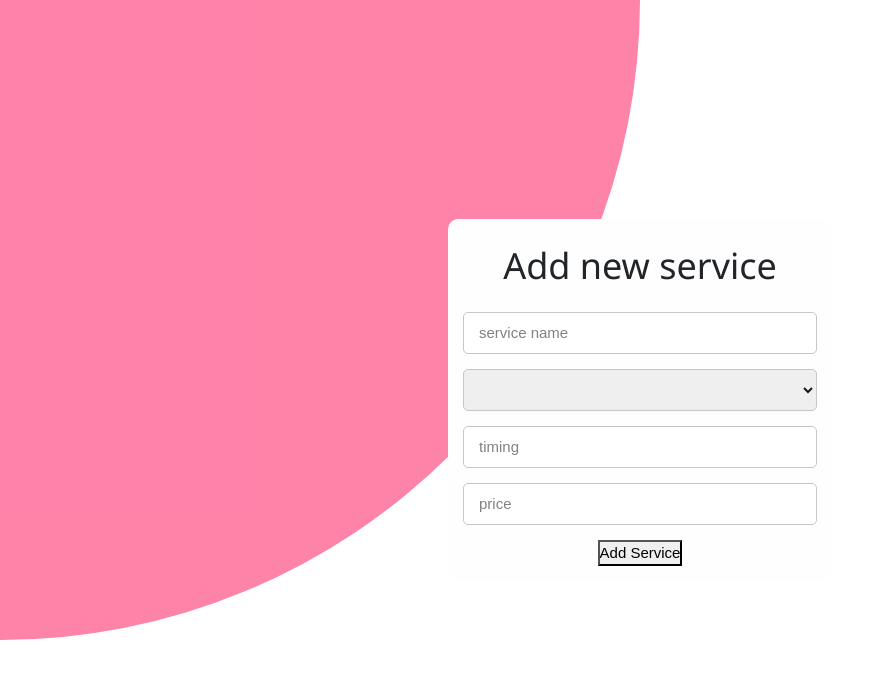
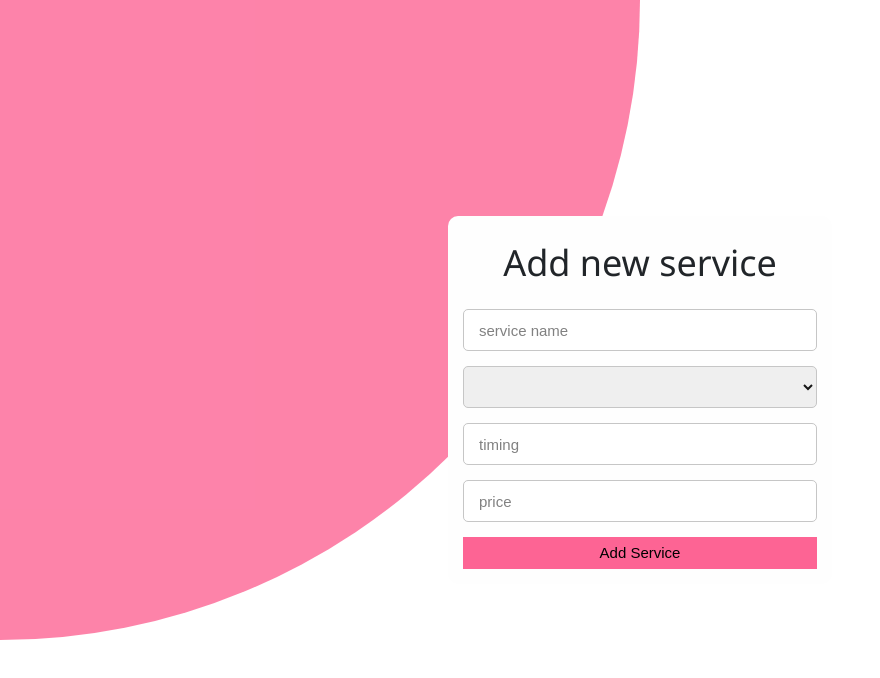
Before and after one commit to kavinbharathii/urban, a Vue app in the folder frontend/: page /admin/addservices in a window 1280 px wide. Shown: the top 678 px of the page, without its empty margins (0-880 px from the left). Built offline with nearby package versions, Linux system fonts and the light colour scheme; a web font is replaced by a local one.

Commit message:
Admin page buttons

```diff
--- a/frontend/src/components/adminpage/addservices.vue
+++ b/frontend/src/components/adminpage/addservices.vue
@@ -86,7 +86,7 @@ export default {
 
             <input type="number" placeholder="price" v-model="this.newServiceForm.price">
 
-            <button @click.prevent="addNewService">Add Service</button>
+            <button @click.prevent="addNewService" class="submit-button">Add Service</button>
 
             <div v-if="this.successState" class="info success">
                 New service has been added successfully
@@ -157,6 +157,11 @@ select {
     background-color: var(--rose);
 
     transition: border 200ms ease;
+
+    border: none;
+    outline: none;
+    width: 100%;
+    padding: 0.3em 0.2em;
 }
 
 #serviceForm>.submit-button:hover {
--- a/frontend/src/components/adminpage/adminPage.vue
+++ b/frontend/src/components/adminpage/adminPage.vue
@@ -105,9 +105,9 @@ export default {
             <div class="title-card" v-if="!this.Loading">Admin Dashboard</div>
 
             <div class="nav-links" v-if="!this.Loading">
-                <p class="nav-link">AddCategory</p>
-                <p class="nav-link">AddServices</p>
-                <p class="nav-link">EditServices</p>
+                <p class="nav-link"> <router-link to='/admin/addCategory'>AddCategory</router-link> </p>
+                <p class="nav-link"> <router-link to='/admin/addservices'>AddServices</router-link> </p>
+                <p class="nav-link"> <router-link to='/admin/editservices'>EditServices</router-link></p>
             </div>
         </nav>
 
--- a/frontend/src/components/adminpage/editservices.vue
+++ b/frontend/src/components/adminpage/editservices.vue
@@ -127,7 +127,7 @@ export default {
 
             <input placeholder="price" type="number" v-model="this.editServiceForm.price">
 
-            <button @click.prevent="editService">Edit Service</button>
+            <button @click.prevent="editService" class="submit-button">Edit Service</button>
 
             <div v-if="this.successState" class="info success">
                 Successfully edited service
@@ -197,6 +197,11 @@ select {
     background-color: var(--rose);
 
     transition: border 200ms ease;
+
+    border: none;
+    outline: none;
+    width: 100%;
+    padding: 0.3em 0.2em;
 }
 
 #editForm>.submit-button:hover {
```
